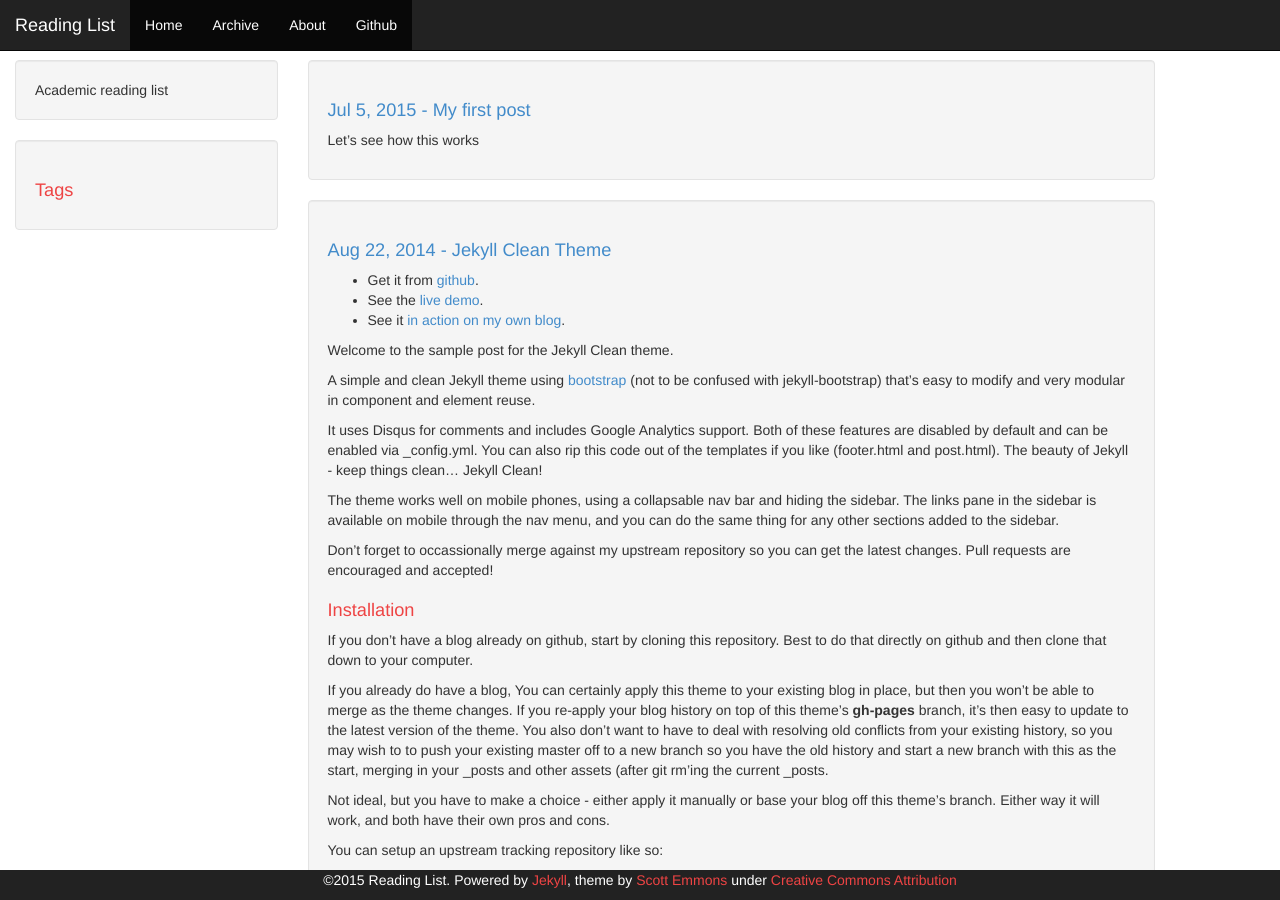
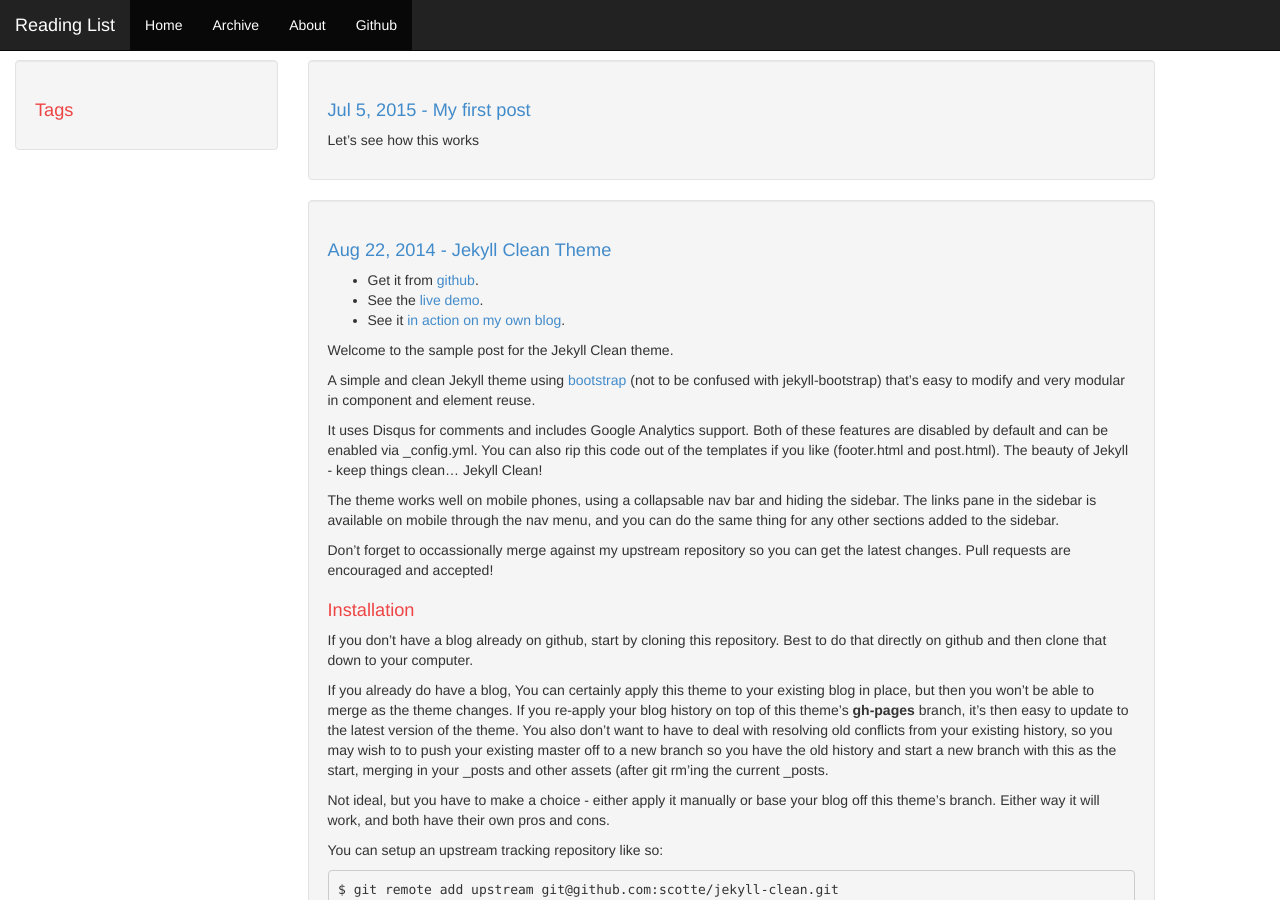
Before and after one commit to allenyin/reading_list, a Jekyll site: the page built from index.html, in a window 1280 px wide and 900 px high. Built offline with Jekyll 4.4.1, drawn with Linux system fonts in a browser that asks for light colours; Markdown is read by kramdown in place of the engine named in the settings; the list of posts is cut into pages by our own code.

Commit message:
More theme works

```diff
--- a/_config.yml
+++ b/_config.yml
@@ -4,7 +4,7 @@ name: Reading List
 description: Academic reading list
 
 # url is currently only used only for the RSS feed in feed.xml
-url: http://scotte.github.io
+url: http://allenyin.github.io/reading_list
 
 # baseurl will often be '', but for a project page on gh-pages, it needs to
 # be the project name.
--- a/_includes/header.html
+++ b/_includes/header.html
@@ -28,7 +28,7 @@
               <div class="collapse navbar-collapse" id="bs-example-navbar-collapse-1">
                 <ul class="nav navbar-nav">
                     <li class="active"><a href="{{ site.baseurl }}/">Home</a></li>
-                    <li class="active visible-xs-block"><a href="{{ site.baseurl }}/links.html">Links</a></li>
+                    <li class="active visible-xs-block"><a href="{{ site.baseurl }}/sidebar.html">Tags</a></li>
                     <li class="active"><a href="{{ site.baseurl }}/archive.html">Archive</a></li>
                     <li class="active"><a href="{{ site.baseurl }}/about.html">About</a></li>
                     {% if site.github != '' %}
--- a/_includes/sidebar.html
+++ b/_includes/sidebar.html
@@ -1,7 +1,3 @@
-<div class="sidebar well">
-{{ site.description }}
-</div>
-
 <div class="sidebar well">
     <h1>Tags</h1>
 </div>
--- a/_layouts/default.html
+++ b/_layouts/default.html
@@ -10,5 +10,3 @@
         </div>
     </div>
 </div>
-
-{% include footer.html %}
```
Also changed, not shown: links.html (deleted, +0 -9 lines).
